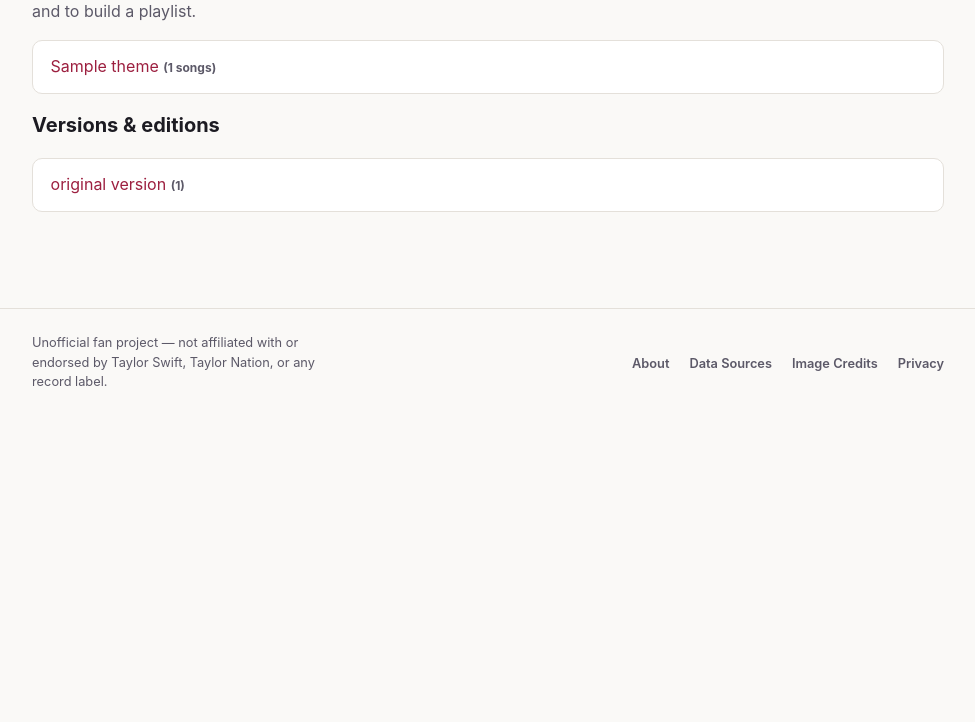
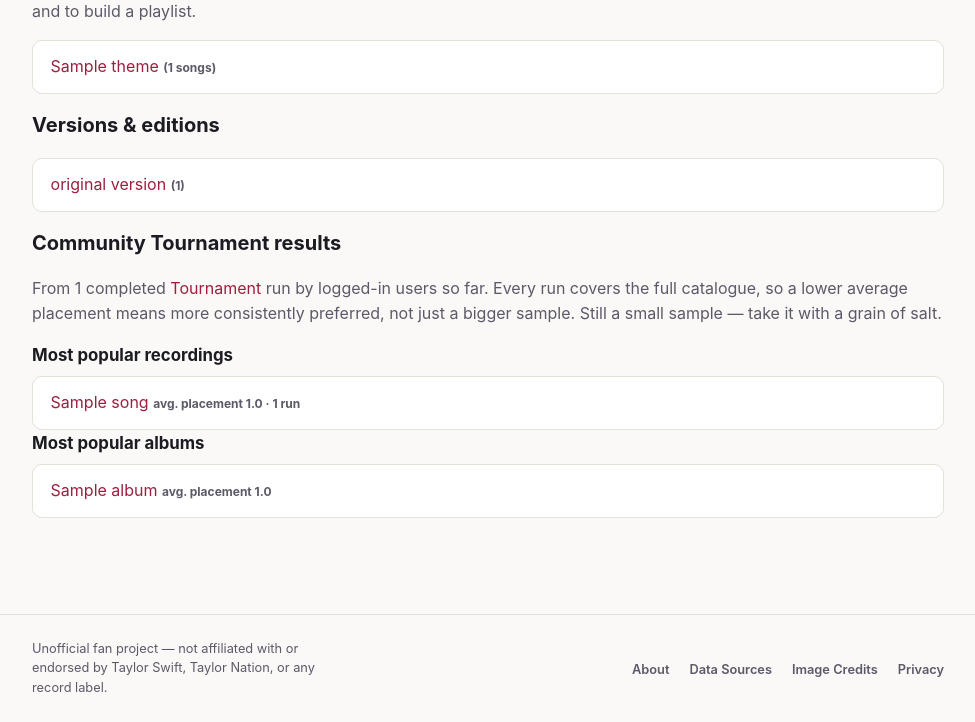
Before and after one commit to anniemcrook/taylor-swift-db, a PHP site: page /stats.php in a window 1280 px wide. Shown: the part 1038-1760 px from the top of the page, without its empty margins (152-1127 px from the left). Before the commit the page ends 1424 px from the top, so only its background shows below. Run offline with PHP 8.4, Linux system fonts and the light colour scheme; tables that the repository leaves empty hold one stand-in row (values such as "Sample post").

Commit message:
Add community Tournament stats to the Stats page
"Most popular recordings" and "most popular albums", ranked by
average placement across everyone's completed Tournament runs
(from the tournament_results/tournament_result_rankings tables
added in the cross-device sync work). Comparable across different
users' runs since every run covers the same full catalogue. Albums
roll up their member recordings' individual ranks; a small-sample
caveat shows under 5 runs, and an empty state shows before anyone's
finished one.

Extracted the recording display-title logic (version suffixes, the
All Too Well 10-minute-cut special case) out of tournament.php into
a shared recording_display_title() helper, since this page needed
the identical formatting.

Co-Authored-By: Claude Sonnet 5 <noreply@anthropic.com>

```diff
--- a/backend/helpers.php
+++ b/backend/helpers.php
@@ -13,6 +13,26 @@ function format_version_type(string $versionType): string
         'other' => 'extended version',
         default => $versionType,
     };
+}
+
+// Turns a recording into its fan-facing display title: the bare
+// song title for the original, a plain-English version suffix for
+// everything else (e.g. "Style (Taylor's Version)") — except the one
+// recording that needs its exact real-world title rather than the
+// generic rule, since the "All Too Well" 10-minute cut isn't just
+// "the extended version" to fans. Hardcoded rather than generalized:
+// "10 Minute Version" isn't a label this schema can derive for any
+// other song, and labelling vault tracks generally was explicitly
+// deferred by the user as "unnecessary for now" (see TASKS.md backlog).
+function recording_display_title(string $songTitle, string $versionType): string
+{
+    if ($songTitle === 'All Too Well' && $versionType === 'other') {
+        return "All Too Well (10 Minute Version) (Taylor's Version) [From the Vault]";
+    }
+    if ($versionType === 'original') {
+        return $songTitle;
+    }
+    return $songTitle . ' (' . ucwords(format_version_type($versionType)) . ')';
 }
 
 // Star toggle button for favouriting a song. Purely client-side —
--- a/backend/stats.php
+++ b/backend/stats.php
@@ -115,6 +115,44 @@ $versionTypeStmt = $pdo->query("
     ORDER BY cnt DESC
 ");
 $versionTypes = $versionTypeStmt->fetchAll(PDO::FETCH_ASSOC);
+
+// --- Community Tournament results: most popular songs/albums,
+// aggregated across everyone's completed Tournament runs. Every run
+// covers the same full set of recordings (tournament.php has no
+// song-subset option), so average placement is directly comparable
+// across different users' results, not skewed by different-sized
+// runs. Submitting a result requires being logged in (see
+// backend/api/tournament_results.php) — not fully tamper-proof
+// against one account running the Tournament repeatedly, but tied
+// to a real account rather than fully anonymous.
+$tournamentResultCount = (int) $pdo->query('SELECT COUNT(*) FROM tournament_results')->fetchColumn();
+
+$topRecordingsStmt = $pdo->query("
+    SELECT trr.recording_id, s.song_id, s.title AS song_title, r.version_type,
+           AVG(trr.`rank`) AS avg_rank, COUNT(*) AS appearances
+    FROM tournament_result_rankings trr
+    JOIN recordings r ON r.recording_id = trr.recording_id
+    JOIN songs s ON s.song_id = r.song_id
+    GROUP BY trr.recording_id, s.song_id, s.title, r.version_type
+    ORDER BY avg_rank ASC
+    LIMIT 10
+");
+$topRecordings = $topRecordingsStmt->fetchAll(PDO::FETCH_ASSOC);
+foreach ($topRecordings as &$row) {
+    $row['title'] = recording_display_title($row['song_title'], $row['version_type']);
+}
+unset($row);
+
+$topAlbumsStmt = $pdo->query("
+    SELECT al.album_id, al.title, AVG(trr.`rank`) AS avg_rank, COUNT(*) AS appearances
+    FROM tournament_result_rankings trr
+    JOIN recordings r ON r.recording_id = trr.recording_id
+    JOIN album_tracks at ON at.recording_id = r.recording_id
+    JOIN albums al ON al.album_id = at.album_id
+    GROUP BY al.album_id, al.title
+    ORDER BY avg_rank ASC
+");
+$topAlbums = $topAlbumsStmt->fetchAll(PDO::FETCH_ASSOC);
 
 function format_duration(int $seconds): string
 {
@@ -237,6 +275,44 @@ $currentNav = 'stats';
             <li><a href="version.php?type=<?= urlencode($vt['version_type']) ?>"><?= htmlspecialchars(format_version_type($vt['version_type'])) ?></a> <span class="tag muted">(<?= (int) $vt['cnt'] ?>)</span></li>
             <?php endforeach; ?>
         </ul>
+
+        <h2>Community Tournament results</h2>
+        <?php if ($tournamentResultCount === 0): ?>
+        <p class="muted">
+            Nobody's finished a <a href="tournament.php">Tournament</a>
+            run while logged in yet — once a few people have, their
+            favourites will show up here.
+        </p>
+        <?php else: ?>
+        <p class="muted">
+            From <?= $tournamentResultCount ?> completed
+            <a href="tournament.php">Tournament</a> run<?= $tournamentResultCount === 1 ? '' : 's' ?>
+            by logged-in users so far. Every run covers the full
+            catalogue, so a lower average placement means more
+            consistently preferred, not just a bigger sample.
+            <?= $tournamentResultCount < 5 ? ' Still a small sample — take it with a grain of salt.' : '' ?>
+        </p>
+
+        <h3>Most popular recordings</h3>
+        <ul class="plain-list">
+            <?php foreach ($topRecordings as $row): ?>
+            <li>
+                <a href="song.php?song_id=<?= (int) $row['song_id'] ?>"><?= htmlspecialchars($row['title']) ?></a>
+                <span class="tag muted">avg. placement <?= number_format((float) $row['avg_rank'], 1) ?> · <?= (int) $row['appearances'] ?> run<?= (int) $row['appearances'] === 1 ? '' : 's' ?></span>
+            </li>
+            <?php endforeach; ?>
+        </ul>
+
+        <h3>Most popular albums</h3>
+        <ul class="plain-list">
+            <?php foreach ($topAlbums as $row): ?>
+            <li>
+                <a href="tracklist.php?album_id=<?= (int) $row['album_id'] ?>"><?= htmlspecialchars($row['title']) ?></a>
+                <span class="tag muted">avg. placement <?= number_format((float) $row['avg_rank'], 1) ?></span>
+            </li>
+            <?php endforeach; ?>
+        </ul>
+        <?php endif; ?>
     </main>
     <?php include __DIR__ . '/footer.php'; ?>
 </body>
```
Also changed, not shown: TASKS.md (+46 -31 lines), backend/privacy.php (+6 -5 lines), backend/tournament.php (+1 -17 lines).
